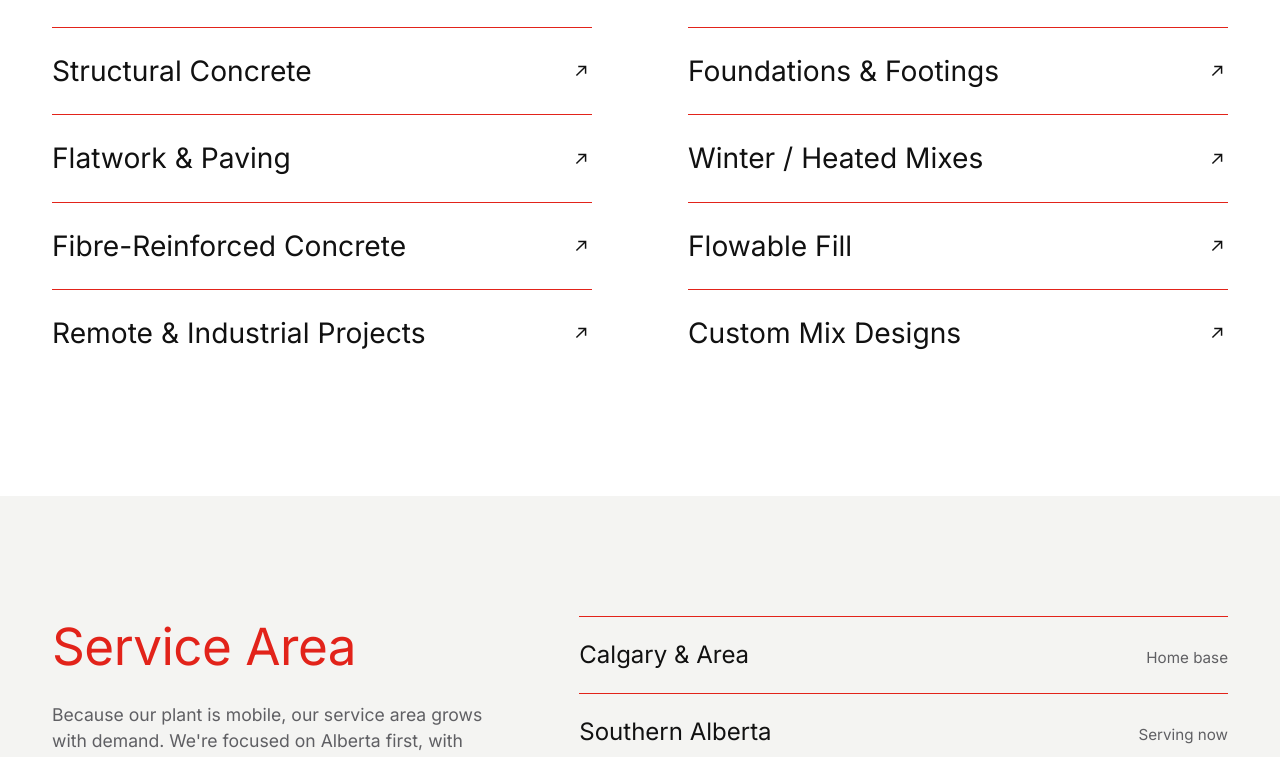
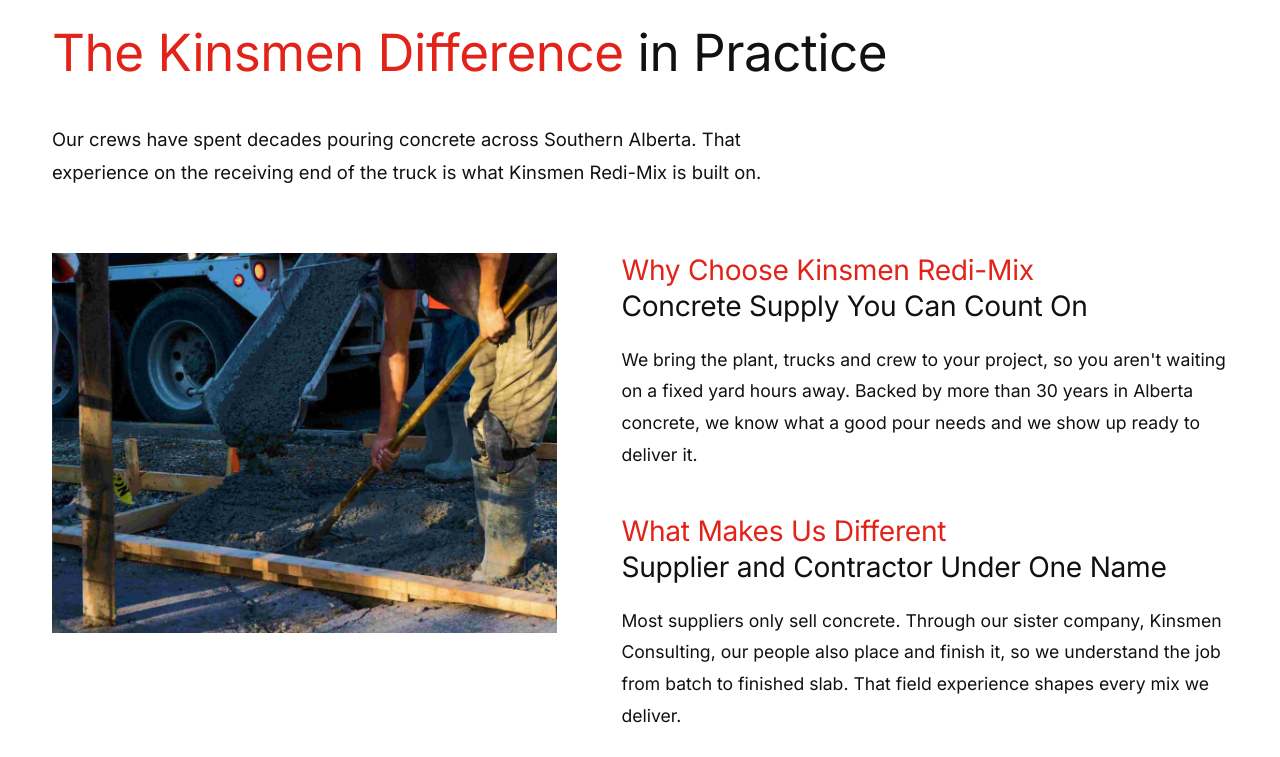
Before and after one commit to ScaleCRMCO/Kinsmen-Redi-Mix, a Next.js app: page / in a window 1280 px wide. Shown: the part 3520-4277 px from the top of the page. Built offline with nearby package versions, Linux system fonts and the light colour scheme.

Commit message:
Add Why Choose / Different / Goals section with crew photo
Co-Authored-By: Claude Opus 5.5 <noreply@anthropic.com>
Claude-Session: https://claude.ai/code/session_01Ebq2Q3EiF2kxTpiveFEXHZ

```diff
--- a/app/globals.css
+++ b/app/globals.css
@@ -182,3 +182,20 @@ h1, h2, h3 { font-weight: 500; letter-spacing: -0.01em; line-height: 1.2; }
   .founder-photo { max-width: 420px; }
 }
 .family-rows small { display: block; font-size: 0.95rem; color: rgba(255,255,255,0.6); margin-top: 4px; }
+
+/* Why KRM */
+.why-heading { font-size: clamp(2.2rem, 4vw, 3.2rem); font-weight: 400; margin-bottom: 2.5rem; }
+.why-intro { font-size: 1.15rem; line-height: 1.8; max-width: 760px; }
+.why-grid { display: grid; grid-template-columns: 5fr 6fr; gap: 64px; margin-top: 64px; align-items: start; }
+.why-photo { position: relative; aspect-ratio: 4 / 3; overflow: hidden; position: sticky; top: 120px; }
+.why-photo-img { object-fit: cover; }
+.why-item { margin-bottom: 2.75rem; }
+.why-item h3 { font-size: clamp(1.4rem, 2.2vw, 2rem); font-weight: 400; line-height: 1.25; margin-bottom: 1.25rem; }
+.why-item p { font-size: 1.1rem; line-height: 1.8; }
+.text-link { color: var(--red); font-size: 1.1rem; border-bottom: 1px solid var(--red); padding-bottom: 2px; }
+.text-link:hover { opacity: 0.8; }
+@media (max-width: 900px) {
+  .why-grid { grid-template-columns: 1fr; gap: 40px; }
+  .why-photo { position: relative; top: 0; }
+}
+.accent { color: var(--red); }
--- a/app/page.tsx
+++ b/app/page.tsx
@@ -26,6 +26,24 @@ const fullService = [
   { n: "01", title: "The Plant", body: "Our Böhringer B120 mobile batch plant is set up on or near your site, so concrete is batched fresh where you need it." },
   { n: "02", title: "The Trucks", body: "We supply our own mixer trucks to deliver every load from the plant to the pour, on your schedule." },
   { n: "03", title: "The Crew", body: "Experienced operators, drivers and support crew run the operation start to finish. You focus on the build." },
+];
+
+const whyKrm = [
+  {
+    title: "Why Choose Kinsmen Redi-Mix",
+    subtitle: "Concrete Supply You Can Count On",
+    body: "We bring the plant, trucks and crew to your project, so you aren't waiting on a fixed yard hours away. Backed by more than 30 years in Alberta concrete, we know what a good pour needs and we show up ready to deliver it.",
+  },
+  {
+    title: "What Makes Us Different",
+    subtitle: "Supplier and Contractor Under One Name",
+    body: "Most suppliers only sell concrete. Through our sister company, Kinsmen Consulting, our people also place and finish it, so we understand the job from batch to finished slab. That field experience shapes every mix we deliver.",
+  },
+  {
+    title: "Our Goals & Vision",
+    subtitle: "Reliable Concrete for Every Community",
+    body: "Our goal is to become the go-to concrete supplier for towns and cities across Alberta that have been underserved by fixed plants, then grow beyond the province, starting with Churchill, Manitoba.",
+  },
 ];
 
 const products = [
@@ -170,6 +188,45 @@ export default function Home() {
                   <p>{f.body}</p>
                 </div>
               ))}
+            </div>
+          </div>
+        </section>
+
+        <section id="why-krm" className="section why">
+          <div className="container">
+            <h2 className="why-heading">
+              <span className="accent">The Kinsmen Difference</span> in Practice
+            </h2>
+            <p className="why-intro">
+              Our crews have spent decades pouring concrete across Southern Alberta. That
+              experience on the receiving end of the truck is what Kinsmen Redi-Mix is
+              built on.
+            </p>
+            <div className="why-grid">
+              <div className="why-photo">
+                <Image
+                  src="/crew-concrete-work.avif"
+                  alt="Kinsmen crew placing and finishing concrete on site"
+                  fill
+                  sizes="(max-width: 900px) 100vw, 560px"
+                  className="why-photo-img"
+                />
+              </div>
+              <div className="why-items">
+                {whyKrm.map((w) => (
+                  <div key={w.title} className="why-item">
+                    <h3>
+                      <span className="accent">{w.title}</span>
+                      <br />
+                      {w.subtitle}
+                    </h3>
+                    <p>{w.body}</p>
+                  </div>
+                ))}
+                <a href="#contact" className="text-link">
+                  Talk to us about your project →
+                </a>
+              </div>
             </div>
           </div>
         </section>
```
Also changed, not shown: public/crew-concrete-work.avif (added).
